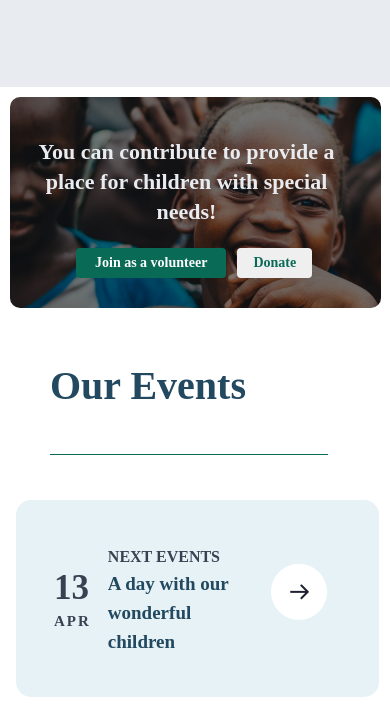
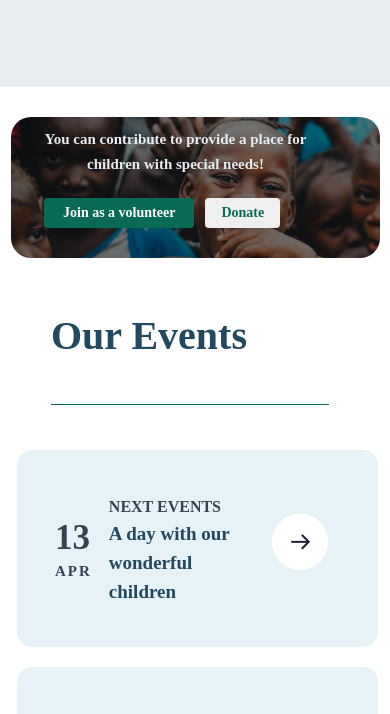
Before and after one commit to Gayathri25102003/NGO-website, a plain HTML site: page About.html in a window 390 px wide. Shown: the part 7370-8084 px from the top of the page. Drawn offline with Linux system fonts and the light colour scheme; files whose address does not match are found by name; a web font is replaced by a local one.

Commit message:
Add files via upload

```diff
--- a/responsive.css
+++ b/responsive.css
@@ -80,9 +80,9 @@
         height: 170vh;
     } */
     #frame-content {
-        width: 1150px;
+        width: 100%;
         height: 384px;
-        margin-left: 90px;
+        /* margin-left: 90px; */
     }
     #frame-content p {
         padding-top: 47px;
@@ -458,10 +458,10 @@
         height:240vh;
     } */
     #frame-content{
-        width: 1051px;
+        width: 100%;
         height: 351px;
         object-fit: contain;
-        margin-left: 68px;
+        /* margin-left: 68px; */
     }
     #frame-content p{
         font-size: 40px;
@@ -837,9 +837,8 @@
         padding-left:2px;
     }
     #frame-content {
-        width: 715px;
+        width: 100%;
         height: 300px;
-        margin-left: 25px;
     }
     #frame-content p {
         font-size: 37px;
@@ -852,7 +851,8 @@
         margin-left: 201px;
     }
     .event-date1 {
-        padding-left: 27px;
+        margin-left: 24px;
+        padding-left: 0px;
     }
     #event1 p {
         width: 346px;
@@ -860,7 +860,8 @@
         padding-left: 2px;
     }
     .event-date2 {
-        padding-left: 27px;
+        margin-left: 24px;
+        padding-left: 0px;
     }
     #event2 p {
         width: 369px;
@@ -890,7 +891,7 @@
         margin-top: 62px;
     } */
     #event2::after{
-        margin-left:12px;
+        margin-left:4px;
     }
     .frame-para p {
         width: 346px;
@@ -1112,15 +1113,16 @@
         padding-left: 307px;
     }
     .contact-map iframe {
-        width: 708px;
+        width: 100%;
         height: 372px;
         padding-top: 0px;
+        margin-left: 0px;
     }
     .name img {
         /* margin-left: 26px;
         width: 708px;
         height: 372px;
-         margin-top: 14px; */
+        margin-top: 14px; */
         width: 121px;
         height: 32px;
         margin-top: 20px;
@@ -1130,6 +1132,9 @@
     }
     .projectsec-bgimg p {
         width: 300px;
+    }
+    .service {
+        column-gap: 0px;
     }
 }
 @media screen  and (max-width:650px){
@@ -1374,12 +1379,12 @@
     .journay-stat {
         padding-left: 41px;
     }
-    #frame-content {
-        width: 330px;
-        height: 107px;
-        border-radius: 10px;
-        margin: 5px 20px 0px 10px ;
-        padding-left: 4px;
+    #frame-content p {
+        font-size: 15px;
+        line-height: 23px;
+        padding-left: 20px;
+        width: 290px;
+        padding-top: 5px;
     }
     .team-sec-text p {
         width:100%;
@@ -1500,6 +1505,10 @@
         font-size: 21px;
         padding-top: 128px;
     }
+    .framesection {
+        width: 100%;
+        padding: 20px 1px;
+    }
     #frame-content {
         width:95%;
         height: 100%;
@@ -1508,14 +1517,14 @@
         padding-top: 14px;  */
     }
     #frame-content p {
-        font-size: 22px;
-        line-height: 30px;
-        padding-left: 0px;
-        width: 345px;
-        padding-top: 0px;
+        font-size: 15px;
+        line-height: 25px;
+        padding-left: 25px;
+        width: 304px;
+        padding-top: 10px;
     }
     .framebtn {
-        margin-left: 62px;
+        margin-left: 33px;
         margin-top: 21px;
         padding-bottom: 30px;
     }
--- a/style.css
+++ b/style.css
@@ -714,6 +714,7 @@
 
 .framesection {
     width: 100%;
+    padding: 0px 40px;
     /* height: 104vh; */
     background-color: #ffffff;
 
@@ -721,14 +722,14 @@
 
 #frame-content {
     background-image: url('image/frame\ bg.png');
-    width: 1579px;
+    width: 100%;
     height: 384px;
     background-position: center;
     background-size: cover;
     background-repeat: no-repeat;
-    padding-top: 40px;
+    /* padding-top: 40px; */
     border-radius: 20px;
-    margin-left: 180px;
+    /* margin-left: 180px; */
     margin-top: 60px;
 }
 
```
